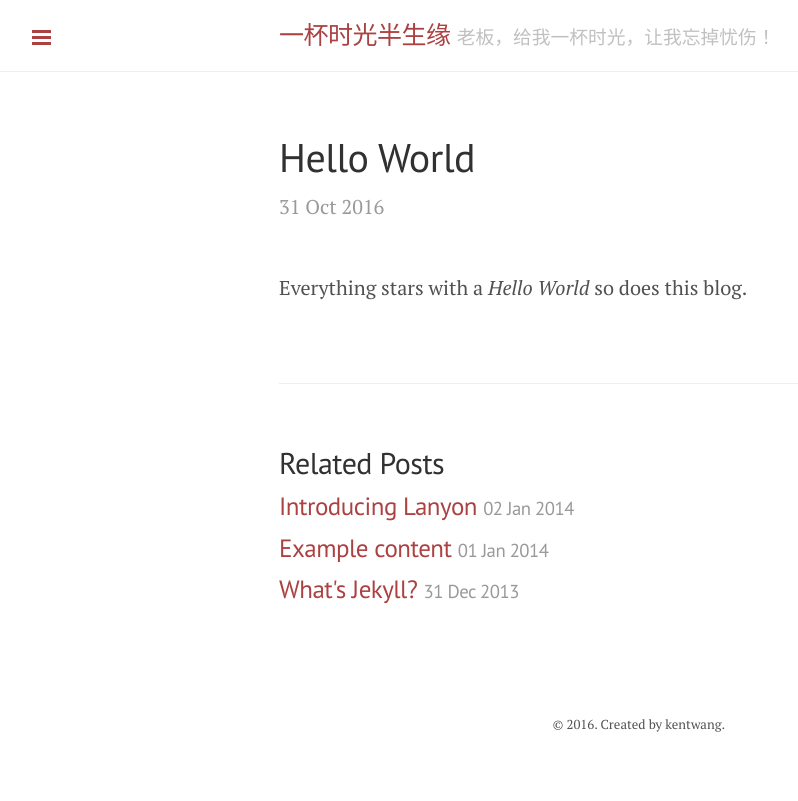
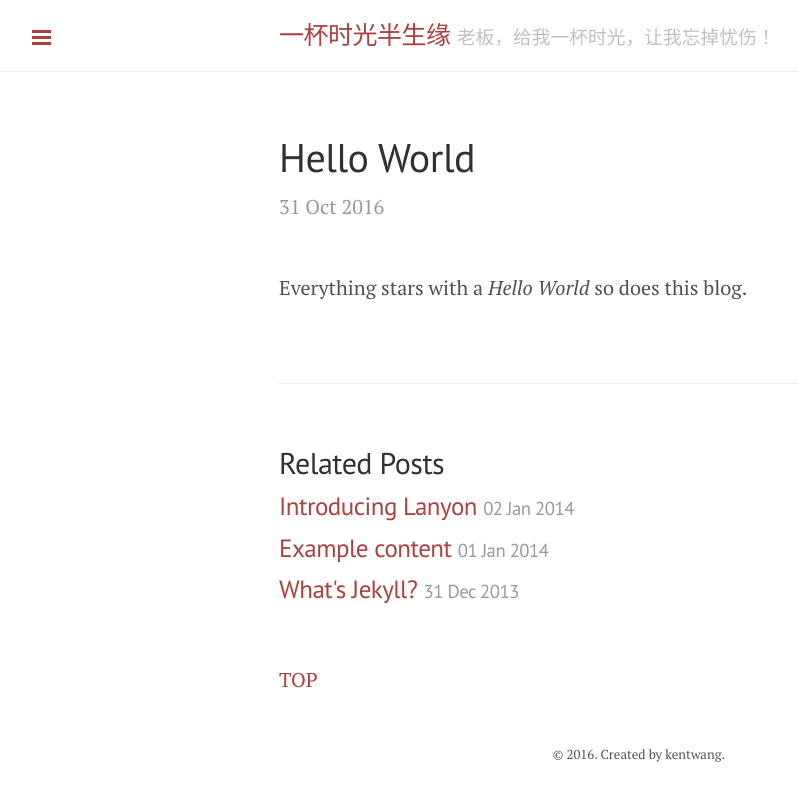
Before and after one commit to kentwang1403/kentwang1403.github.io, a Jekyll site: the page built from _posts/2016-10-31-hello-world.md, in a window 1280 px wide. Shown: the top 801 px of the page, without its empty margins (1-799 px from the left). Built offline with Jekyll 4.4.1, drawn with Linux system fonts in a browser that asks for light colours; comment, search, counter and statistics services are not loaded.

Commit message:
Update post.html

```diff
--- a/_layouts/post.html
+++ b/_layouts/post.html
@@ -4,7 +4,7 @@ layout: default
 
 <div class="post">
   <h1 style="margin-bottom: 1rem;">{{ page.title }}</h1>
-  <span class="post-date"><i class="fa fa-calendar""></i> {{ page.date | date_to_string }}</span>
+  <span class="post-date"><i class="fa fa-calendar"></i> {{ page.date | date_to_string }}</span>
   {% include meta_info.html %}
   {{ content }}
 </div>
@@ -28,6 +28,10 @@ layout: default
 </div>
 
 
+<div id="backtop">
+   <a href="#">TOP</a>
+</div>
+
 <!--Comments-->
 <div id="comments">
 {% include comments.html %}
```
